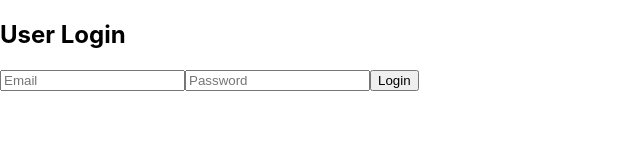
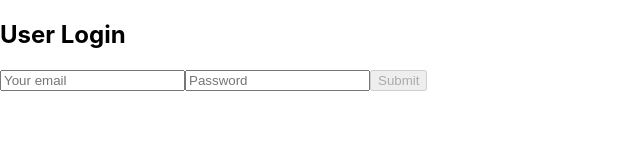
Before and after one commit to EAnthonycarranza/NewDebug, a React (Create React App) app in the folder client/: page /login in a window 1280 px wide. Shown: the top 160 px of the page, without its empty margins (0-640 px from the left). Built offline with nearby package versions, Linux system fonts and the light colour scheme.

Commit message:
Add files via upload

```diff
--- a/client/src/components/LoginForm.js
+++ b/client/src/components/LoginForm.js
@@ -1,29 +1,55 @@
 import React, { useState } from 'react';
+import { useNavigate } from 'react-router-dom';
 import { useMutation } from '@apollo/client';
-import { LOGIN_USER, ADMIN_LOGIN } from '../utils/mutations';
+import { LOGIN_USER } from '../utils/mutations';
+import authService from '../utils/auth'; // Corrected import
 
-const LoginForm = ({ isAdmin = false }) => {
-  const [email, setEmail] = useState('');
-  const [password, setPassword] = useState('');
-  const [login] = useMutation(isAdmin ? ADMIN_LOGIN : LOGIN_USER);
+export default function LoginForm() {
+  const [formState, setFormState] = useState({ email: '', password: '' });
+  const navigate = useNavigate();
+  const [login, { error }] = useMutation(LOGIN_USER);
 
-  const handleLogin = async (e) => {
-    e.preventDefault();
+  const handleSubmit = async (event) => {
+    event.preventDefault();
     try {
-      const { data } = await login({ variables: { email, password } });
-      // Handle storing the token and redirecting the user here
-    } catch (error) {
-      console.error('Login error', error);
+      const { data } = await login({
+        variables: { ...formState },
+      });
+      authService.login(data.login.token); // Correct usage of authService
+      navigate('/dashboard'); // Adjust as per your route
+    } catch (err) {
+      console.error('Login failed', err);
     }
   };
 
+  const handleChange = (event) => {
+    const { name, value } = event.target;
+    setFormState({
+      ...formState,
+      [name]: value,
+    });
+  };
+
   return (
-    <form onSubmit={handleLogin}>
-      <input type="email" value={email} onChange={(e) => setEmail(e.target.value)} placeholder="Email" />
-      <input type="password" value={password} onChange={(e) => setPassword(e.target.value)} placeholder="Password" />
-      <button type="submit">Login</button>
+    <form onSubmit={handleSubmit}>
+      <input
+        type="email"
+        name="email"
+        placeholder="Your email"
+        value={formState.email}
+        onChange={handleChange}
+      />
+      <input
+        type="password"
+        name="password"
+        placeholder="Password"
+        value={formState.password}
+        onChange={handleChange}
+      />
+      <button type="submit" disabled={!formState.email || !formState.password}>
+        Submit
+      </button>
+      {error && <div>Login failed</div>}
     </form>
   );
-};
-
-export default LoginForm;
+}
--- a/client/src/utils/api.js
+++ b/client/src/utils/api.js
@@ -3,8 +3,8 @@ import { setContext } from '@apollo/client/link/context';
 
 // HTTP connection to the API
 const httpLink = createHttpLink({
-  uri: 'http://localhost:4000/graphql', // Make sure this URI matches your GraphQL server URI
-});
+    uri: 'http://localhost:4000/graphql', // Make sure this URI matches your GraphQL server URI
+  });
 
 // Middleware that attaches the authentication token to requests
 const authLink = setContext((_, { headers }) => {
--- a/client/src/utils/auth.js
+++ b/client/src/utils/auth.js
@@ -1,15 +1,16 @@
-import decode from "jwt-decode";
+import { jwtDecode } from 'jwt-decode';
 
 class AuthService {
   getProfile() {
     let decoded = null; // Define decoded here with a default value
 
     try {
+
       const token = this.getToken();
       console.log("Token:", token); // Add this line for debugging
       if (!token) return null;
 
-      decoded = decode(token); // Assign a value to decoded
+      decoded = jwtDecode(token);// Assign a value to decoded
       console.log("Decoded Token:", decoded); // Add this line for debugging
     } catch (error) {
       console.error("Error decoding token:", error.message);
@@ -29,16 +30,13 @@ class AuthService {
     if (!token) return false;
 
     try {
-      const decodedToken = decode(token);
-      const currentTime = Date.now() / 1000; // Convert current time to seconds
+      const decoded = jwtDecode(token); // Use 'decoded' here
+      const currentTime = Date.now() / 1000;
 
-      if (decodedToken.exp && decodedToken.exp < currentTime) {
-        // Token has expired
-        // Handle expiration, such as logging the user out
+      if (decoded.exp && decoded.exp < currentTime) { // Use 'decoded' instead of 'decodedToken'
         console.log("Token has expired");
         return false;
       } else {
-        // Token is valid
         console.log("Token is valid");
         return true;
       }
@@ -54,7 +52,7 @@ class AuthService {
   }
 
   isTokenExpired(token) {
-    const decoded = decode(token);
+    const decoded = jwtDecode(token);
     if (decoded.exp < Date.now() / 1000) {
       localStorage.removeItem("id_token");
       return true;
--- a/client/src/utils/mutations.js
+++ b/client/src/utils/mutations.js
@@ -19,7 +19,7 @@ export const LOGIN_USER = gql`
       token
       user {
         _id
-        username
+        email
       }
     }
   }
```
